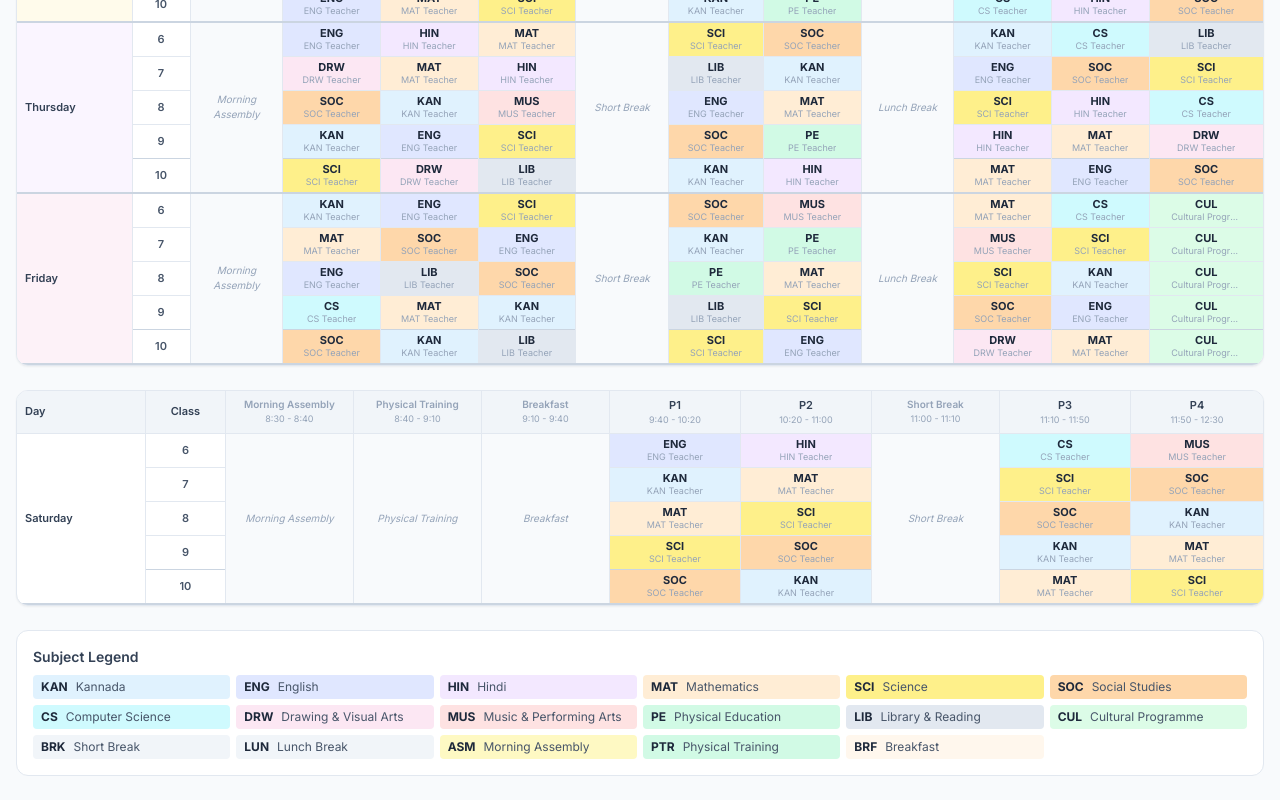
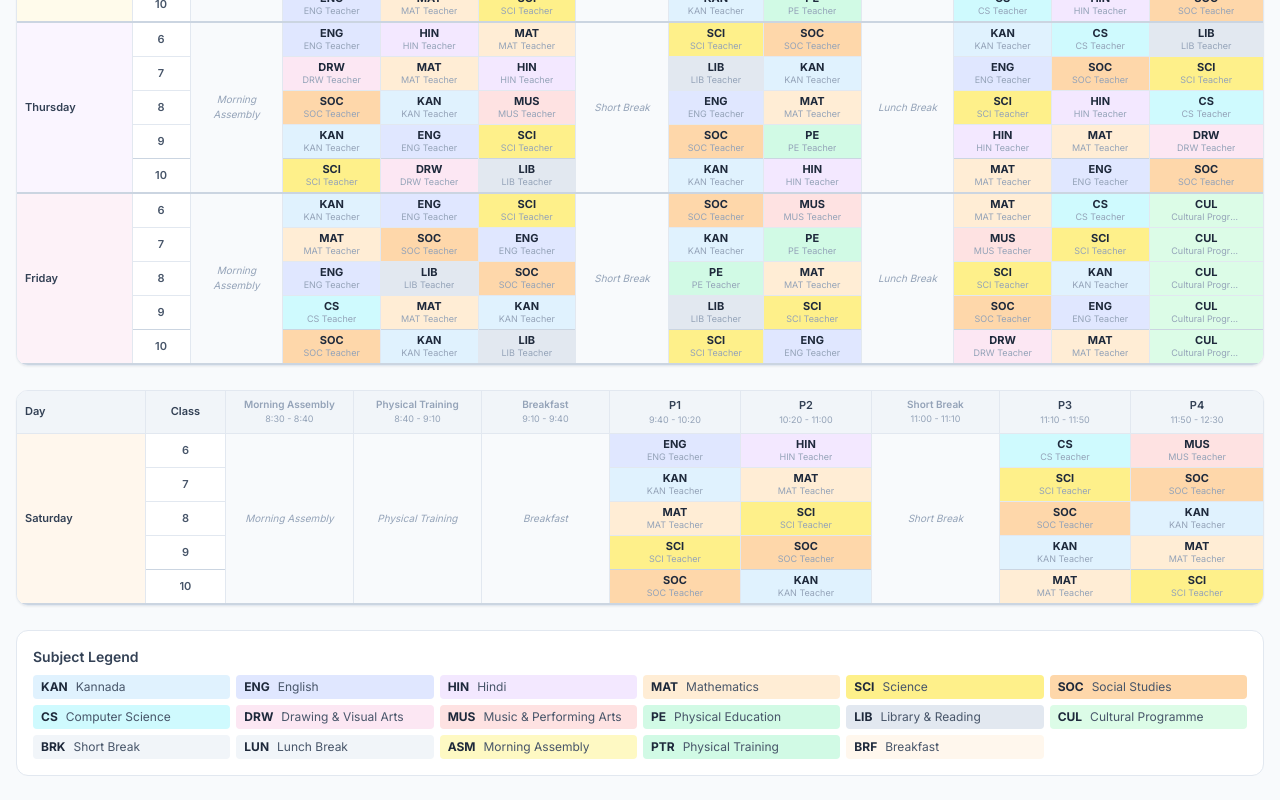
Before and after one commit to hoy-sala/pragati, a SvelteKit app in the folder frontend/: page /timetable in a window 1280 px wide. Shown: the part 734-1534 px from the top of the page. Built offline with nearby package versions, Linux system fonts and the light colour scheme; a web font is replaced by a local one.

Commit message:
add Saturday color bg-orange-50 to DAY_BG, use in subject-wise Sat row

```diff
--- a/frontend/src/routes/timetable/+page.svelte
+++ b/frontend/src/routes/timetable/+page.svelte
@@ -9,7 +9,7 @@
 	const legend = Object.entries(SUBJECT_INFO);
 	const MON_FRI_INDICES = [0, 1, 2, 3, 4];
 	const SAT_INDICES = [5];
-	const DAY_BG = ['bg-blue-50', 'bg-green-50', 'bg-amber-50', 'bg-purple-50', 'bg-pink-50'];
+	const DAY_BG = ['bg-blue-50', 'bg-green-50', 'bg-amber-50', 'bg-purple-50', 'bg-pink-50', 'bg-orange-50'];
 
 	const ACADEMIC_SUBJECTS = Object.entries(SUBJECT_INFO).filter(([c]) => !BREAK_CODES.has(c) && !ACTIVITY_CODES.has(c));
 
@@ -371,8 +371,8 @@
 					</tr>
 				</thead>
 				<tbody>
-					<tr class="border-t border-slate-200 bg-amber-50">
-						<td class="px-2 py-2 font-semibold text-slate-700 border-r border-slate-200">{DAY_LABELS[5]}</td>
+					<tr class="border-t border-slate-200 {DAY_BG[5]}">
+						<td class="px-2 py-2 font-semibold text-slate-700 border-r border-slate-200 {DAY_BG[5]}">{DAY_LABELS[5]}</td>
 						{#each SAT_SLOT_LABELS as _, si}
 							{@const cls = grid['d5'][si]}
 							<td class="px-1 py-2 text-center align-middle border-r border-slate-200 last:border-r-0"
```
